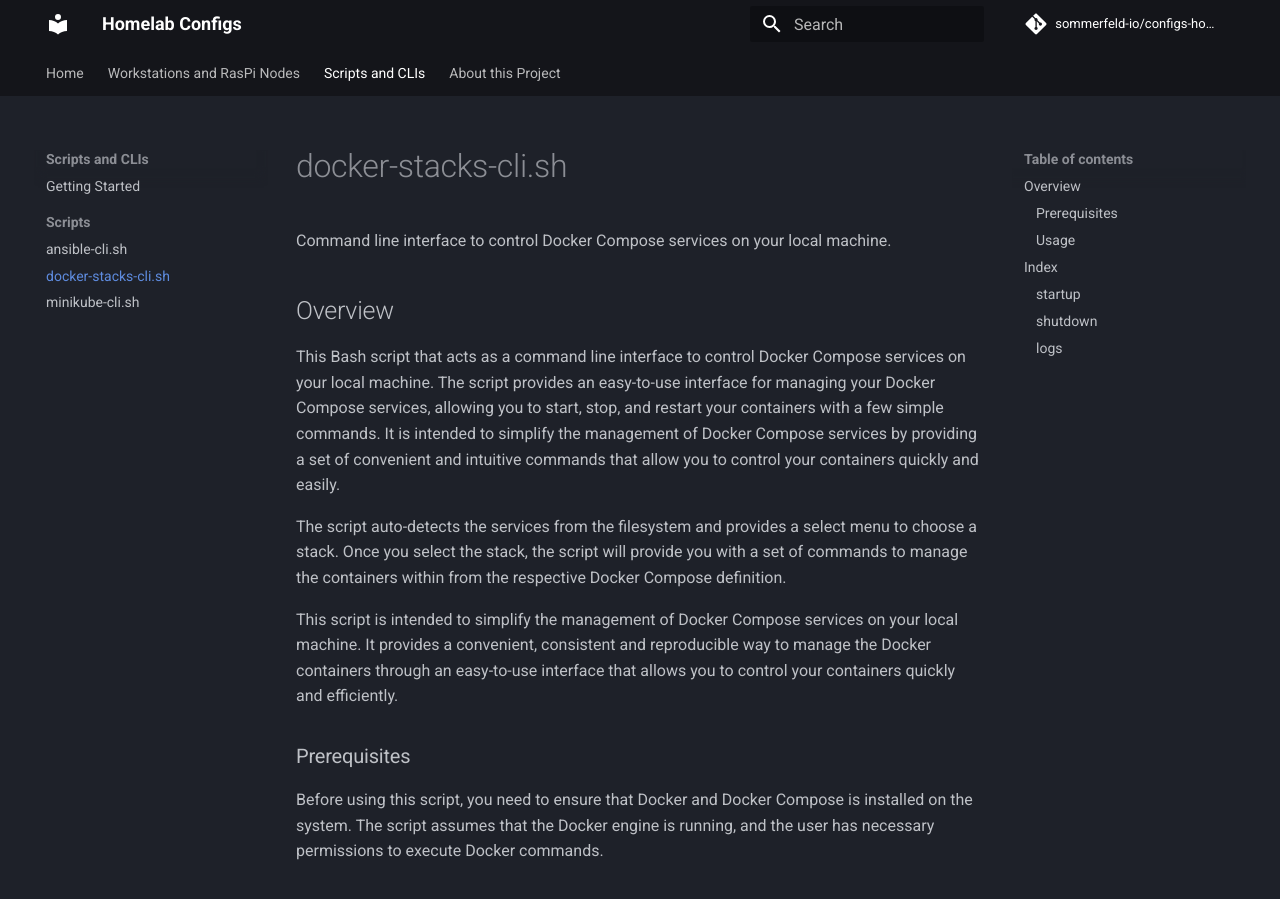
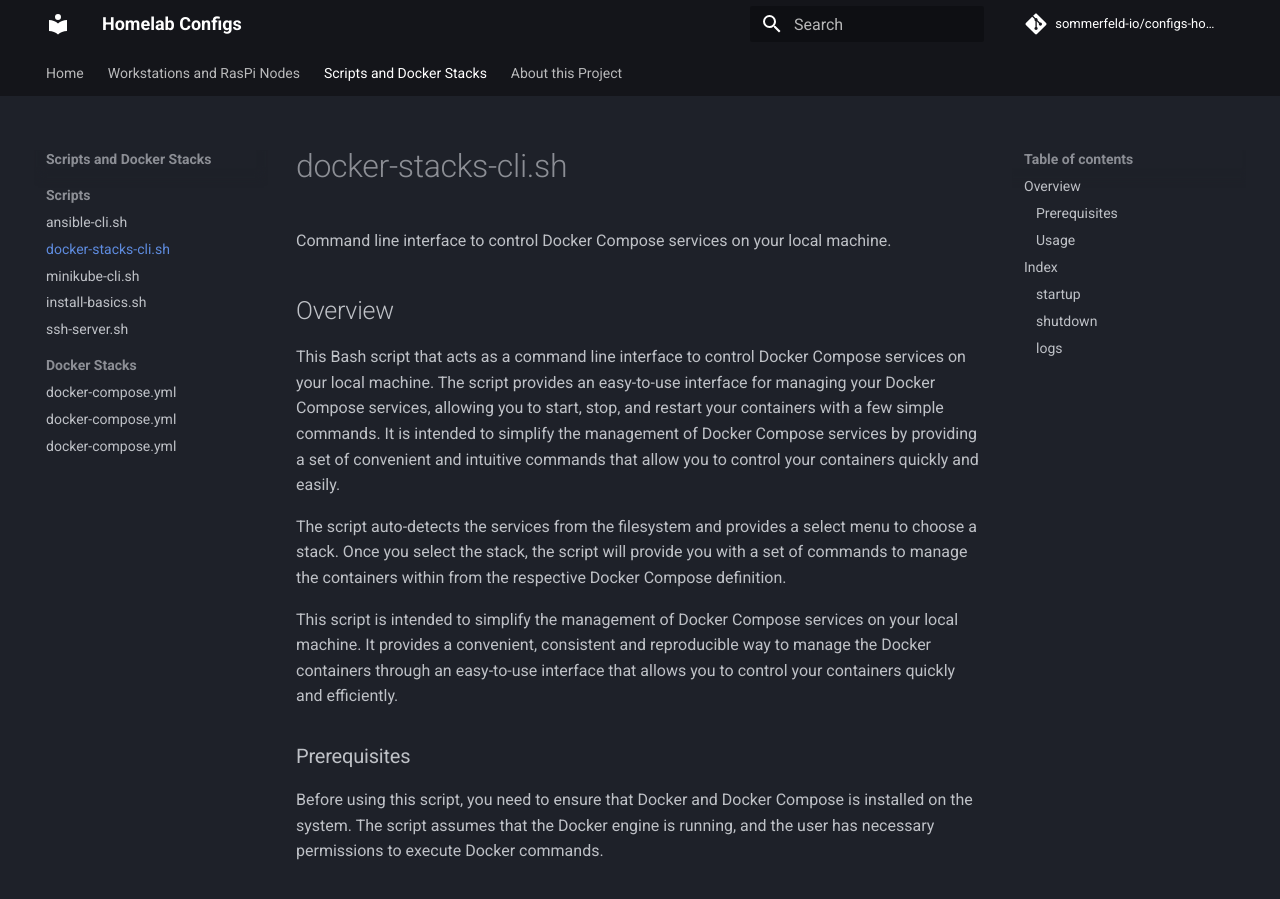
Before and after one commit to sommerfeld-io/configs-homelab, an MkDocs documentation site: the page built from docs/generated/scripts/docker-stacks-cli-sh.md, in a window 1280 px wide and 900 px high. Built offline with MkDocs 1.6.1 and Material for MkDocs 9.7.7, drawn with Linux system fonts in a browser that asks for light colours; comment, search, counter and statistics services are not loaded.

Commit message:
build: #1 generate docs from inline comments

```diff
--- a/docs/scripts/index.md
+++ /dev/null
@@ -1 +0,0 @@
-# Getting Started
--- a/mkdocs.yml
+++ b/mkdocs.yml
@@ -55,12 +55,18 @@
       - machines/ubuntu-workstations.md
       - Raspberry Pi:
           - machines/raspi-pihole-fritz-box.md
-  - Scripts and CLIs:
-      - scripts/index.md
+  - Scripts and Docker Stacks:
+      #- generated/index.md
       - Scripts:
-          - scripts/generated/ansible-cli-sh.md
-          - scripts/generated/docker-stacks-cli-sh.md
-          - scripts/generated/minikube-cli-sh.md
+          - generated/scripts/ansible-cli-sh.md
+          - generated/scripts/docker-stacks-cli-sh.md
+          - generated/scripts/minikube-cli-sh.md
+          - generated/scripts/bootstrap-install-basics-sh.md
+          - generated/scripts/bootstrap-ssh-server-sh.md
+      - Docker Stacks:
+          - generated/stacks/ops-docker-compose-yml.md
+          - generated/stacks/pihole-docker-compose-yml.md
+          - generated/stacks/portainer-docker-compose-yml.md
   - About this Project:
       - about/development-guide.md
       - about/project-structure.md
```
Also changed, not shown: components/minikube/admin-charts/portainer/README.adoc (deleted, +0 -21 lines), docker-compose.yml (+13 -6 lines), docs/generated/scripts/bootstrap-install-basics-sh.md (added, +13 -0 lines), docs/generated/scripts/bootstrap-ssh-server-sh.md (added, +13 -0 lines), docs/generated/stacks/ops-docker-compose-yml.md (added, +16 -0 lines), docs/generated/stacks/pihole-docker-compose-yml.md (added, +51 -0 lines), docs/generated/stacks/portainer-docker-compose-yml.md (added, +13 -0 lines), docs/machines/ubuntu-workstations.md (+3 -3 lines), docs/generated/scripts/ansible-cli-sh.md (line endings or trailing spaces), docs/generated/scripts/docker-stacks-cli-sh.md (line endings or trailing spaces), docs/generated/scripts/minikube-cli-sh.md (line endings or trailing spaces), 7 other files.
